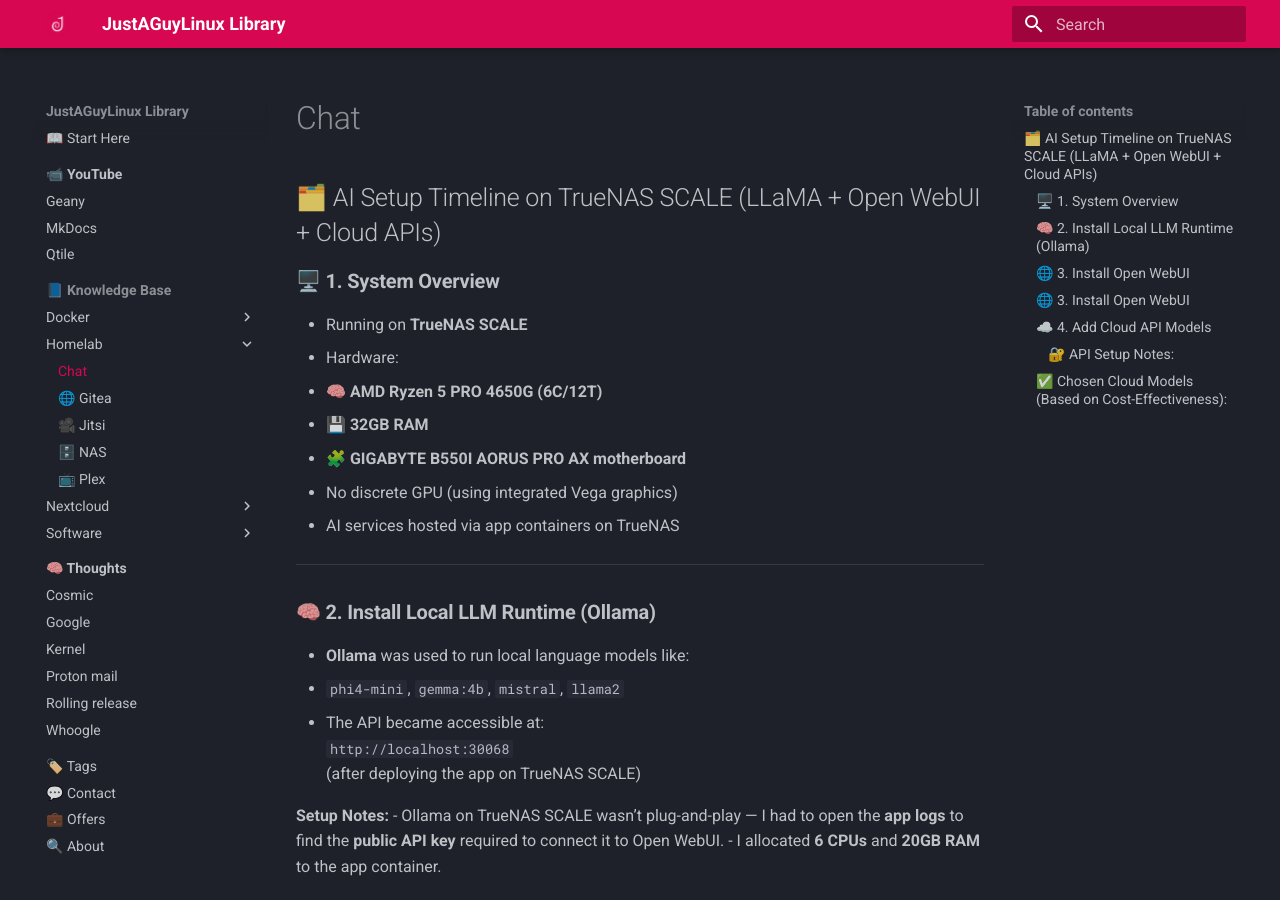
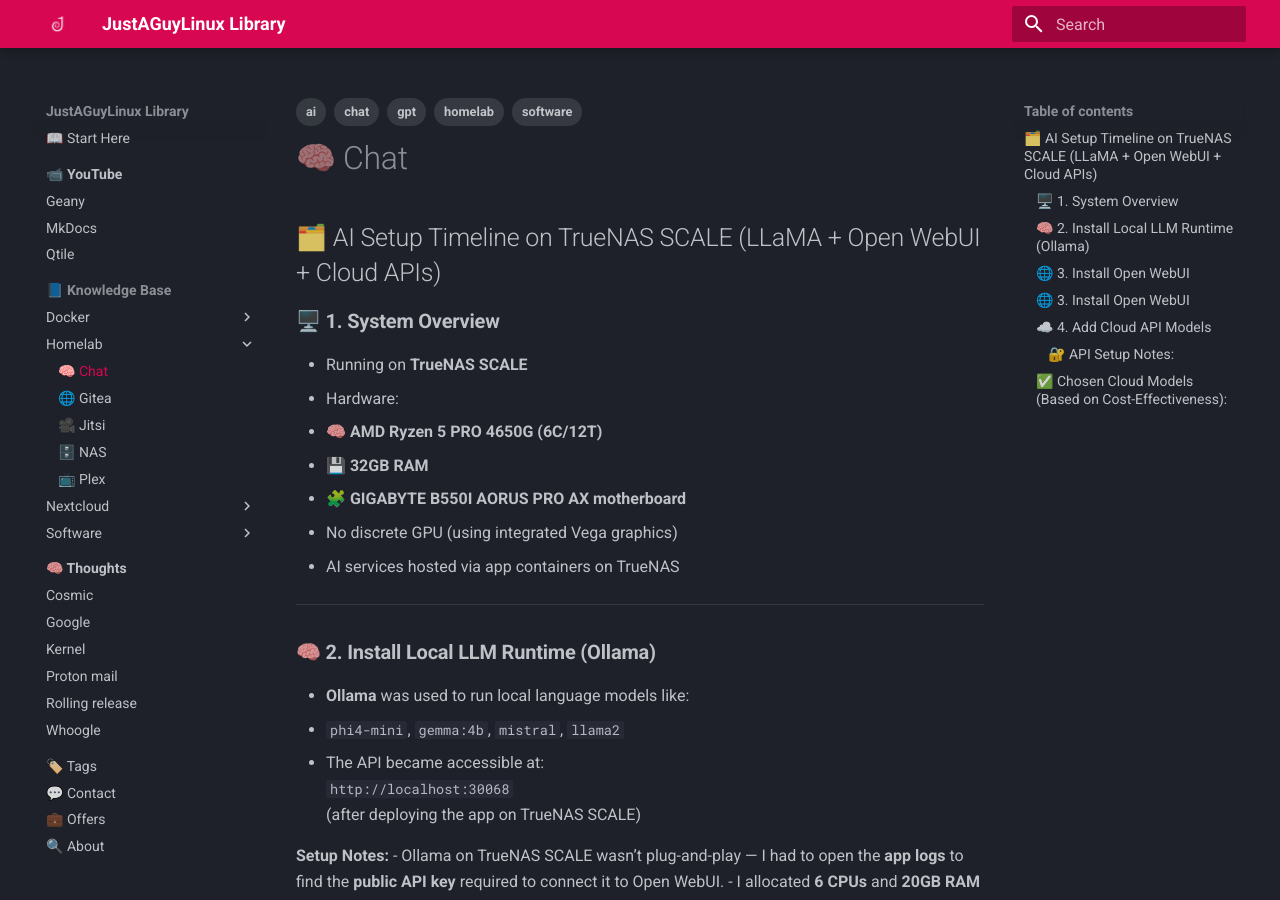
Before and after one commit to drewgrif/jagmkdocs, an MkDocs documentation site: the page built from docs/documentation/homelab/chat.md, in a window 1280 px wide and 900 px high. Built offline with MkDocs 1.6.1 and Material for MkDocs 9.7.7, drawn with Linux system fonts in a browser that asks for light colours.

Commit message:
Update chat.md

```diff
--- a/docs/documentation/homelab/chat.md
+++ b/docs/documentation/homelab/chat.md
@@ -1,3 +1,13 @@
+---
+tags:
+    - software
+    - homelab
+    - chat
+    - ai
+    - gpt
+---
+# 🧠 Chat
+
 ## 🗂️ AI Setup Timeline on TrueNAS SCALE (LLaMA + Open WebUI + Cloud APIs)
 
 ### 🖥️ **1. System Overview**
```
